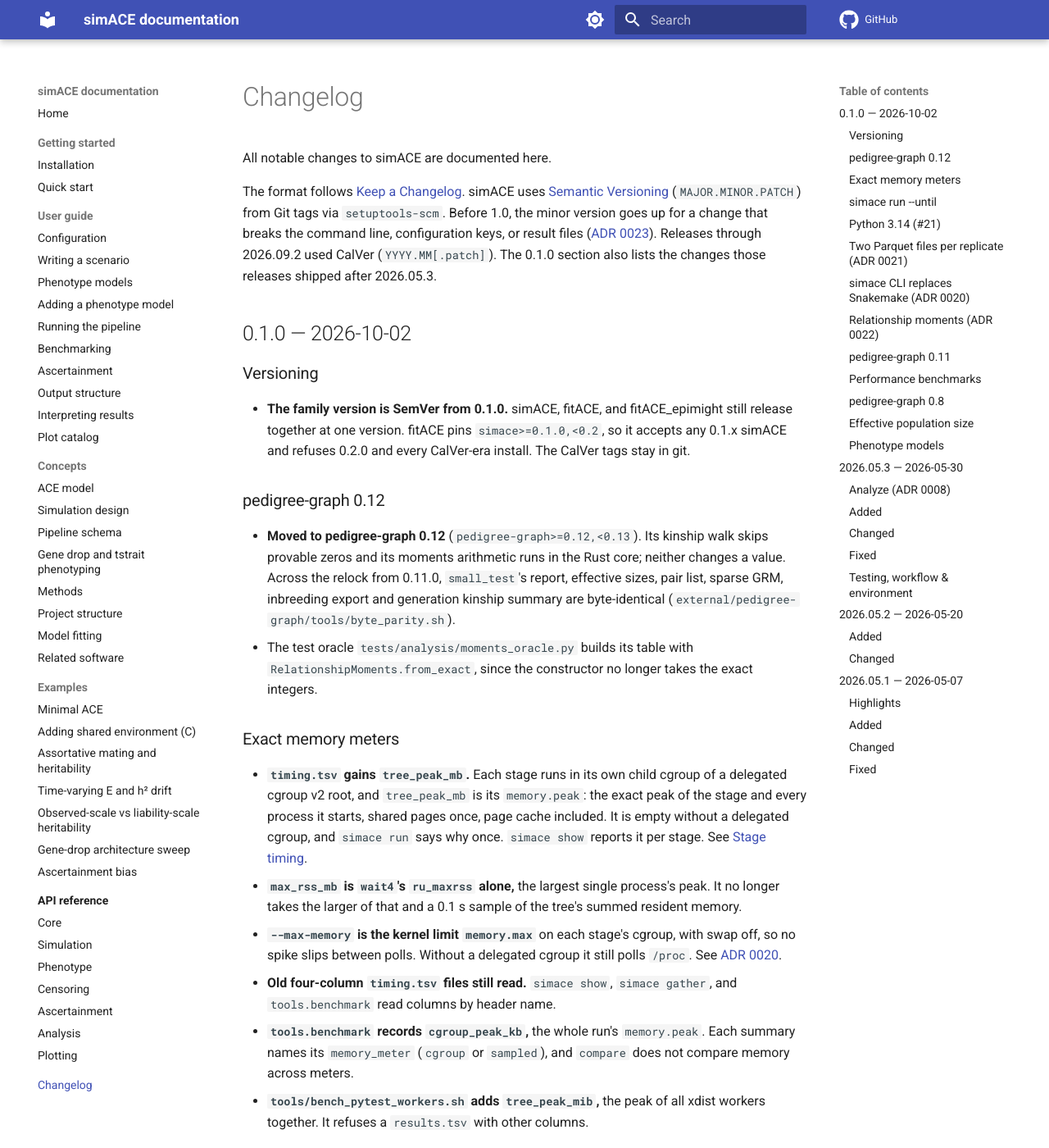
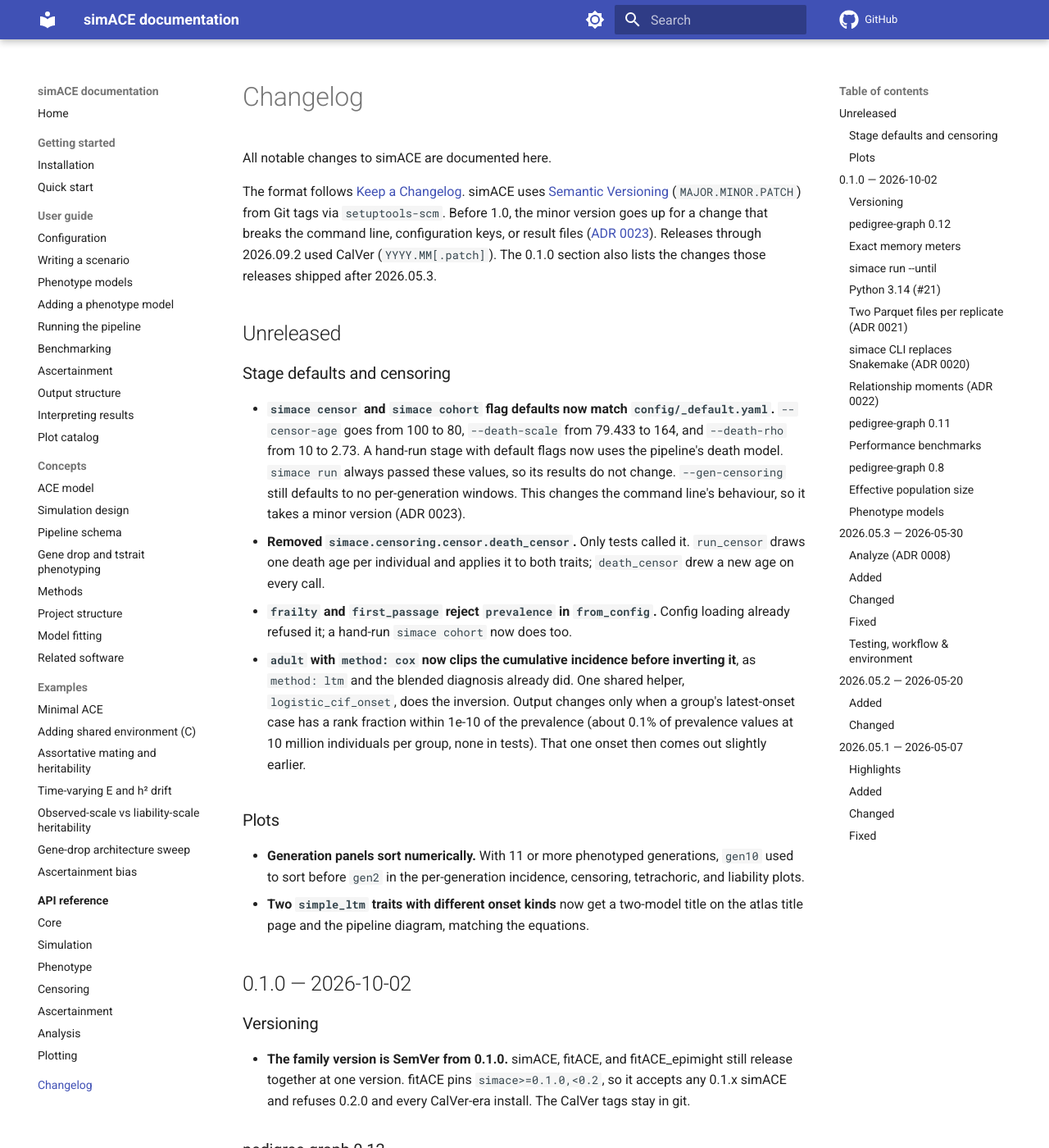
Before and after one commit to rwaples/simACE, an MkDocs documentation site: the page built from docs/changelog.md, in a window 1280 px wide and 1400 px high. Shown: the whole window at 82% size. Built offline with MkDocs 1.6.1 and Material for MkDocs 9.7.7, drawn with Linux system fonts in a browser that asks for light colours; comment, search, counter and statistics services are not loaded.

Commit message:
Record the stage-default, censoring, and plot changes in the changelog

```diff
--- a/docs/changelog.md
+++ b/docs/changelog.md
@@ -9,6 +9,39 @@ change that breaks the command line, configuration keys, or result files
 ([ADR 0023](adr/0023-lockstep-semver.md)). Releases through 2026.09.2 used
 CalVer (`YYYY.MM[.patch]`). The 0.1.0 section also lists the changes those
 releases shipped after 2026.05.3.
+
+## Unreleased
+
+### Stage defaults and censoring
+
+- **`simace censor` and `simace cohort` flag defaults now match
+  `config/_default.yaml`.** `--censor-age` goes from 100 to 80,
+  `--death-scale` from 79.433 to 164, and `--death-rho` from 10 to 2.73. A
+  hand-run stage with default flags now uses the pipeline's death model.
+  `simace run` always passed these values, so its results do not change.
+  `--gen-censoring` still defaults to no per-generation windows. This changes
+  the command line's behaviour, so it takes a minor version (ADR 0023).
+- **Removed `simace.censoring.censor.death_censor`.** Only tests called it.
+  `run_censor` draws one death age per individual and applies it to both
+  traits; `death_censor` drew a new age on every call.
+- **`frailty` and `first_passage` reject `prevalence` in `from_config`.**
+  Config loading already refused it; a hand-run `simace cohort` now does too.
+
+- **`adult` with `method: cox` now clips the cumulative incidence before
+  inverting it**, as `method: ltm` and the blended diagnosis already did. One
+  shared helper, `logistic_cif_onset`, does the inversion. Output changes only
+  when a group's latest-onset case has a rank fraction within 1e-10 of the
+  prevalence (about 0.1% of prevalence values at 10 million individuals per
+  group, none in tests). That one onset then comes out slightly earlier.
+
+### Plots
+
+- **Generation panels sort numerically.** With 11 or more phenotyped
+  generations, `gen10` used to sort before `gen2` in the per-generation
+  incidence, censoring, tetrachoric, and liability plots.
+- **Two `simple_ltm` traits with different onset kinds** now get a two-model
+  title on the atlas title page and the pipeline diagram, matching the
+  equations.
 
 ## 0.1.0 — 2026-10-02
 
```
